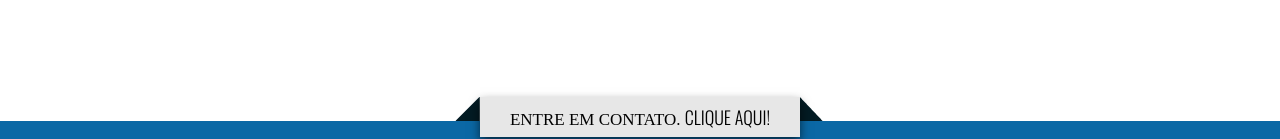
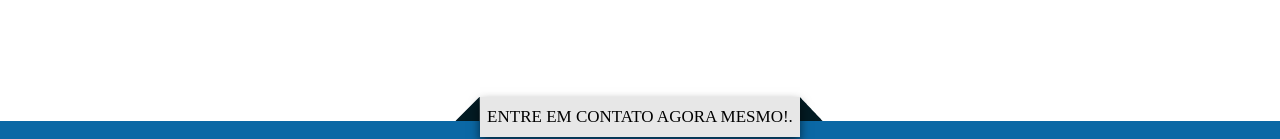
Before and after one commit to caiocreatibe/CasaLibertar, a PHP site: page /servicos.php in a window 1280 px wide. Shown: the part 444-583 px from the top of the page. Run offline with PHP 8.4, Linux system fonts and the light colour scheme.

Commit message:
teste
teste

```diff
--- a/servicos.php
+++ b/servicos.php
@@ -60,7 +60,7 @@
 
 	<div id="footer">
 		<footer>
-			<nav id="contatoFooter">Entre em contato. <a href="#contato">CLIQUE AQUI!</a> <div class="dobras"></div> </nav>
+			<nav id="contatoFooter">Entre em contato Agora mesmo!. <a href="#contato">CLIQUE AQUI!</a> <div class="dobras"></div> </nav>
 			<aside id="msg"><p>Lorem ipsum dolor sit amet, consectetur adipisicing elit, sed do eiusmod
 			tempor incididunt ut labore et dolore magna aliqua. Ut enim ad minim veniam,
 			quis nostrud exercitation ullamco laboris nisi ut aliquip ex ea commodo
```
